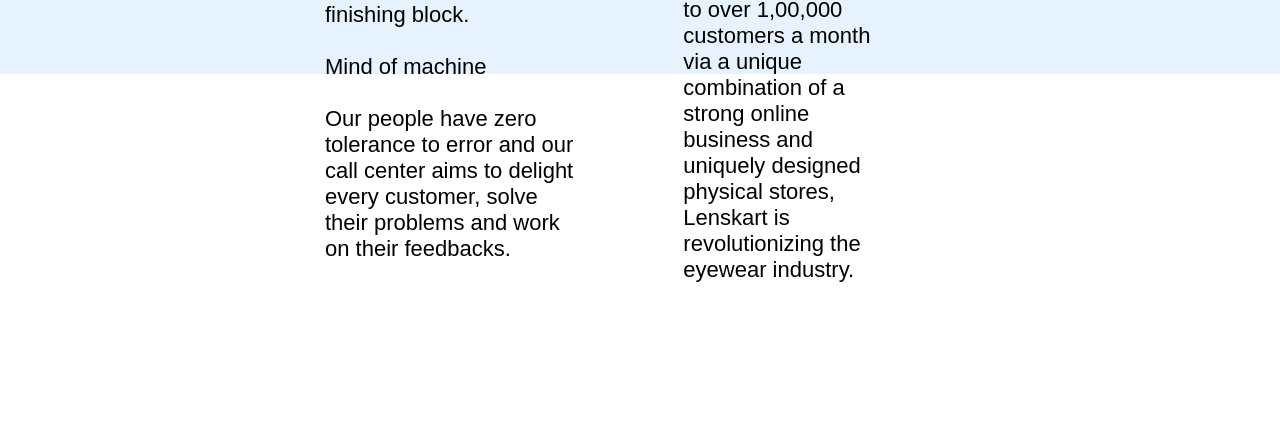
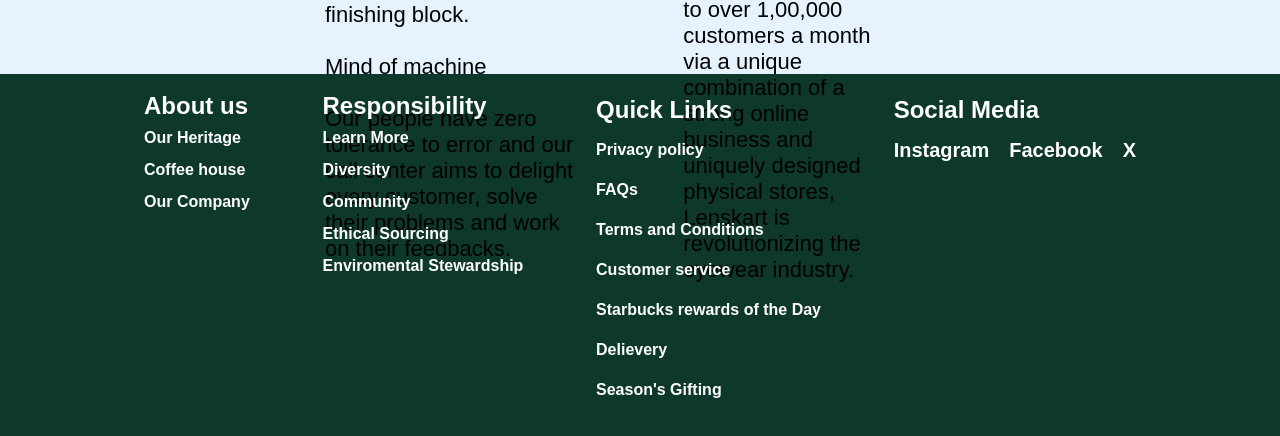
Before and after one commit to Suyash7987/SuyashWorkspace, a React (Vite) app in the folder reactrouting copy/: page /About in a window 1280 px wide. Shown: the part 1226-1662 px from the top of the page. Before the commit the page ends 1509 px from the top, so only its background shows below. Built offline with nearby package versions, Linux system fonts and the light colour scheme.

Commit message:
Update Footer.jsx

```diff
--- a/reactrouting copy/src/components/Footer.jsx
+++ b/reactrouting copy/src/components/Footer.jsx
@@ -1,13 +1,44 @@
 import React from 'react'
-
+import './Footer.css'
 function Footer() {
   return (
     <>
-      <div id="Footer">
-        <div className="foot">
+     <div className="maincontent5">
 
-        </div>
-      </div>
+                     <div id="main5in2">
+                      <h2>About us</h2>
+                      <h4>Our Heritage</h4>
+                      <h4>Coffee house</h4>
+                      <h4>Our Company</h4>
+                     </div>
+                     <div id="main5in3">
+                      <h2>Responsibility</h2>
+                      <h4>Learn More</h4>
+                      <h4>Diversity</h4>
+                      <h4>Community</h4>
+                      <h4>Ethical Sourcing</h4>
+                      <h4>Enviromental Stewardship</h4>
+                     </div>
+                     <div id="main5in4">
+                      <h2>Quick Links</h2>
+                      <h4>Privacy policy</h4>
+                      <h4>FAQs</h4>
+                      <h4>Terms and Conditions</h4>
+                      <h4>Customer service</h4>
+                      <h4>Starbucks rewards of the Day</h4>
+                      <h4>Delievery</h4>
+                      <h4>Season's Gifting</h4>
+                     </div>
+                     <div id="main5in5">
+                         <h2>Social Media</h2>
+                         <div id="main5in5in">
+                         <h4>Instagram</h4>
+                         <h4>Facebook</h4>
+                         <h4>X</h4>
+                         </div>
+                     </div>
+
+                </div>
     </>
   )
 }
```
